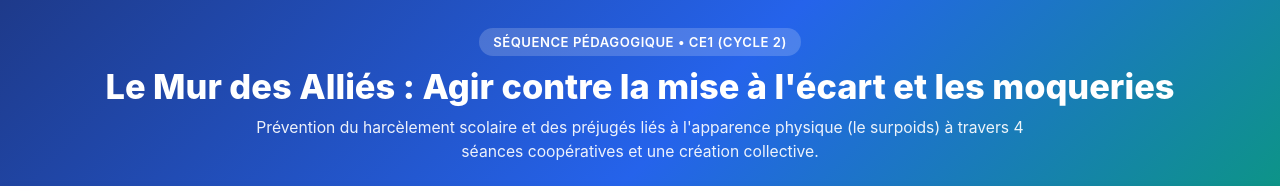
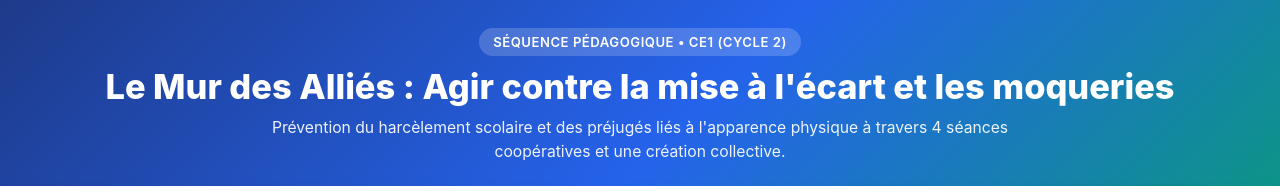
Before and after one commit to groupebouclier/le-mur-des-alli-s, a plain HTML site: page index.html in a window 1280 px wide. Shown: the top 193 px of the page. Drawn offline with Linux system fonts and the light colour scheme.

Commit message:
Update index.html

```diff
--- a/index.html
+++ b/index.html
@@ -428,7 +428,7 @@
   <header>
     <div class="badge-top">Séquence Pédagogique • CE1 (Cycle 2)</div>
     <h1>Le Mur des Alliés : Agir contre la mise à l'écart et les moqueries</h1>
-    <p>Prévention du harcèlement scolaire et des préjugés liés à l'apparence physique (le surpoids) à travers 4 séances coopératives et une création collective.</p>
+    <p>Prévention du harcèlement scolaire et des préjugés liés à l'apparence physique  à travers 4 séances coopératives et une création collective.</p>
   </header>
 
   <nav class="nav-bar" aria-label="Navigation de la séquence">
```
